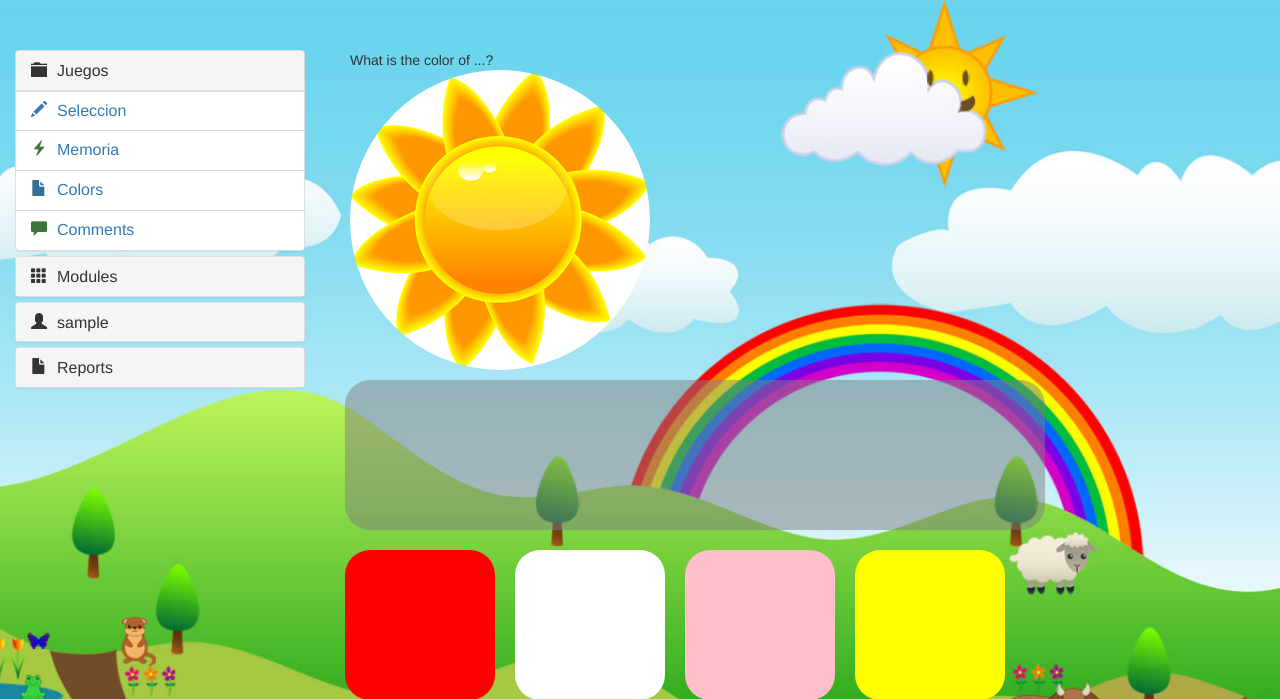
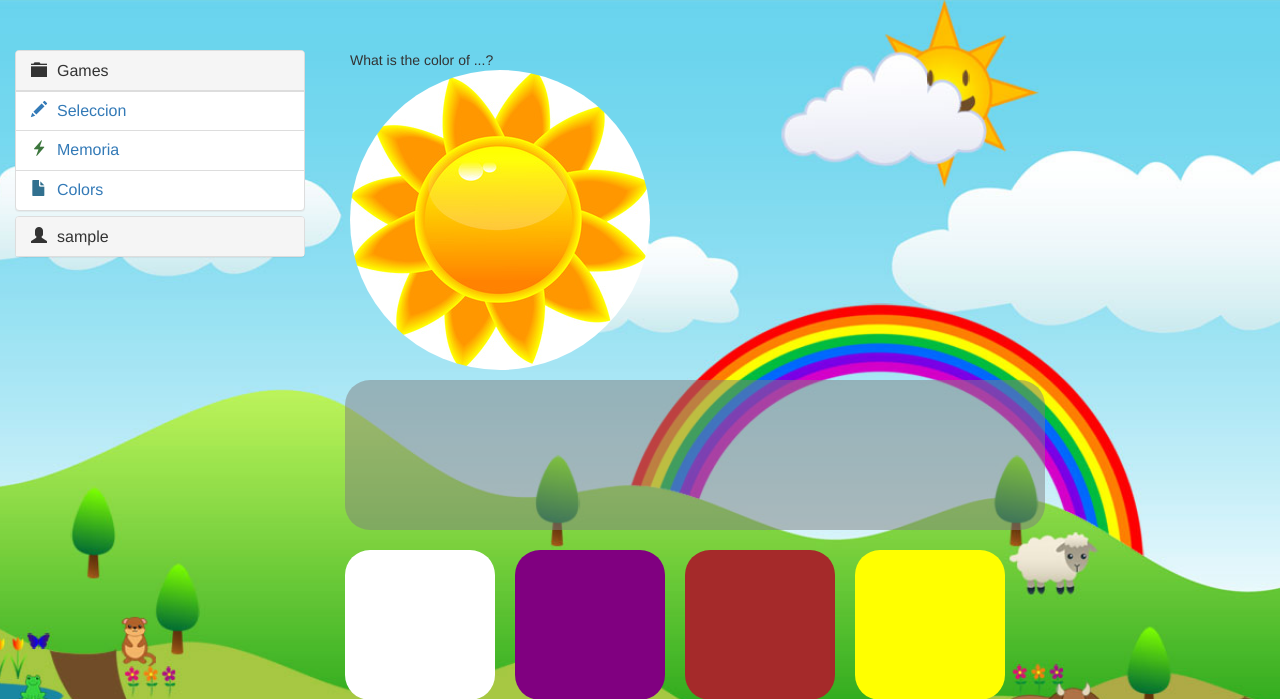
Before and after one commit to japr8985/DanielHerrera, a PHP site: page /php/colors.php in a window 1280 px wide; the page is wider, and only the part inside the window is pictured. Shown: the top 699 px of that part. Run offline with PHP 8.4, Linux system fonts and the light colour scheme; the visitor is signed in with stand-in values (Sample User, id 1).

Commit message:
Audio editados, esperando nuevas instrucciones

```diff
--- a/php/_menu.php
+++ b/php/_menu.php
@@ -4,7 +4,7 @@
             <div class="panel-heading">
                 <h4 class="panel-title">
                     <a data-toggle="collapse" data-parent="#accordion" href="#collapseOne"><span class="glyphicon glyphicon-folder-close">
-                    </span>Juegos</a>
+                    </span>Games</a>
                 </h4>
             </div>
             <div id="collapseOne" class="panel-collapse collapse in">
@@ -25,50 +25,11 @@
                                 <span class="glyphicon glyphicon-file text-info"></span><a href="colors.php">Colors</a>
                             </td>
                         </tr>
-                        <tr>
-                            <td>
-                                <span class="glyphicon glyphicon-comment text-success"></span><a href="#">Comments</a>
-
-                            </td>
-                        </tr>
                     </table>
                 </div>
             </div>
         </div>
-        <div class="panel panel-default">
-            <div class="panel-heading">
-                <h4 class="panel-title">
-                    <a data-toggle="collapse" data-parent="#accordion" href="#collapseTwo"><span class="glyphicon glyphicon-th">
-                    </span>Modules</a>
-                </h4>
-            </div>
-            <div id="collapseTwo" class="panel-collapse collapse">
-                <div class="panel-body">
-                    <table class="table">
-                        <tr>
-                            <td>
-                                <a href="#">Orders</a> <span class="label label-success">$ 320</span>
-                            </td>
-                        </tr>
-                        <tr>
-                            <td>
-                                <a href="#">Invoices</a>
-                            </td>
-                        </tr>
-                        <tr>
-                            <td>
-                                <a href="#">Shipments</a>
-                            </td>
-                        </tr>
-                        <tr>
-                            <td>
-                                <a href="#">Tex</a>
-                            </td>
-                        </tr>
-                    </table>
-                </div>
-            </div>
-        </div>
+
         <div class="panel panel-default">
             <div class="panel-heading">
                 <h4 class="panel-title">
@@ -81,21 +42,6 @@
                     <table class="table">
                         <tr>
                             <td>
-                                <!-- <a href="#">Change Password</a> -->
-                            </td>
-                        </tr>
-                        <tr>
-                            <td>
-                                <a href="#">Puntajes</a> <span class="label label-info">5</span>
-                            </td>
-                        </tr>
-                        <tr>
-                            <td>
-                                <a href="#">Import/Export</a>
-                            </td>
-                        </tr>
-                        <tr>
-                            <td>
                                 <span class="glyphicon glyphicon-trash text-danger"></span><a href="cerrar_sesion.php" class="text-danger">
                                     Cerrar Sesion</a>
                             </td>
@@ -104,41 +50,6 @@
                 </div>
             </div>
         </div>
-        <div class="panel panel-default">
-            <div class="panel-heading">
-                <h4 class="panel-title">
-                    <a data-toggle="collapse" data-parent="#accordion" href="#collapseFour"><span class="glyphicon glyphicon-file">
-                    </span>Reports</a>
-                </h4>
-            </div>
-            <div id="collapseFour" class="panel-collapse collapse">
-                <div class="panel-body">
-                    <table class="table">
-                        <tr>
-                            <td>
-                                <span class="glyphicon glyphicon-usd"></span><td>
-                                <span id="score"></span>
-                            </td>
-                            </td>
-                        </tr>
-                        <tr>
-                            <td>
-                                <span class="glyphicon glyphicon-user"></span><a href="#">Customers</a>
-                            </td>
-                        </tr>
-                        <tr>
-                            <td>
-                                <span class="glyphicon glyphicon-tasks"></span><a href="#">Products</a>
-                            </td>
-                        </tr>
-                        <tr>
-                            <td>
-                                <span class="glyphicon glyphicon-shopping-cart"></span><a href="#">Shopping Cart</a>
-                            </td>
-                        </tr>
-                    </table>
-                </div>
-            </div>
-        </div>
+
     </div>
 </div>
--- a/php/colors.php
+++ b/php/colors.php
@@ -13,7 +13,7 @@
 </head>
 <body>
 	<?php include("_menu.php"); ?>
-	<div class="col-xs-9">
+    <div class="col-xs-9">
 		<div class="container">
             <div class="row center-block no-float">
                 <span>What is the color of ...?</span>
--- a/stylesheet/js/game_colors.js
+++ b/stylesheet/js/game_colors.js
@@ -3,12 +3,15 @@ var colorDrag = '';
 //arreglo de images para jugar
 //si se desean agregar mas imagenes
 //solo debe colocar su ruta
-var img = ['../stylesheet/images/Colors/pink.jpg',
+var img = [ '../stylesheet/images/Colors/blue.png',
+			'../stylesheet/images/Colors/brown.jpg',
+			'../stylesheet/images/Colors/black.jpg',
+			'../stylesheet/images/Colors/pink.jpg',
 			'../stylesheet/images/Colors/purple.jpg',
 			'../stylesheet/images/Colors/red.png',
 			'../stylesheet/images/Colors/white.jpg',
 			'../stylesheet/images/Colors/yellow.jpg'];
-var arrayColors= ['pink','purple','red','white','yellow'];
+var arrayColors= ['pink','purple','red','white','yellow', 'blue', 'black','brown'];
 //funcion para seleccionar aleatoriamente
 //una imagen del arreglo
 function getImgRandom(img){
@@ -106,7 +109,7 @@ function drop(c,s){
 	var igualdad = (str[0] == str[1]) ? true : false;
 	if (igualdad) {
 		$('#div1').css('background-color',c);
-		var audio = new Audio('../stylesheet/audio/Colors/'+c+'.m4a');
+		var audio = new Audio('../stylesheet/audio/Colors/'+c+'.mp3');
         audio.play();
         audio.addEventListener("ended", function(){
      	audio.currentTime = 0;
@@ -116,7 +119,7 @@ function drop(c,s){
         //window.location.reload();
 	}//reproduce el audio del color (c)
 	else{
-		alert('Color incorrecto');
+		alert('Wrong Color');
 	}
 		//alert('funciona el evento drop');
 	}
@@ -130,23 +133,22 @@ function shuffle(o){
 function randomOpc(opc){
 	//se toma el arreglo global de colores
 	//se le hace shuffle
-	var colores = shuffle(arrayColors);
+	var c = shuffle(arrayColors);
 	//arreglo aux
 	var opcColors =[];//arreglo de colores para mostrar en pantalla
-	var i =0;
 	//se dispone de 4 casillas
-	while(i < 4){
-		if (colores[i]!=opc){
-			opcColors.push(colores[i]);
-			i++;
+	//de las cuales 1 es la correcta
+	var i = 0;
+	while(opcColors.length < 3){
+		if (c[i]!=opc) {
+			opcColors.push(c[i]);
 		}
-		else{
-			opcColors.push(opc);
-			i++;
-		}
+		i++;
+		console.log(i);
 	}
 	//la ultima casilla sera para la opcion correct
-
+	opcColors.push(opc);
+	console.log(opcColors);
 	//se vuelve a mezclar el arreglo
 	return shuffle(opcColors);
 	}
```
Also changed, not shown: stylesheet/images/Colors/black.jpg (added), stylesheet/images/Colors/blue.png (added), stylesheet/images/Colors/brown.jpg (added), 14 other files.
